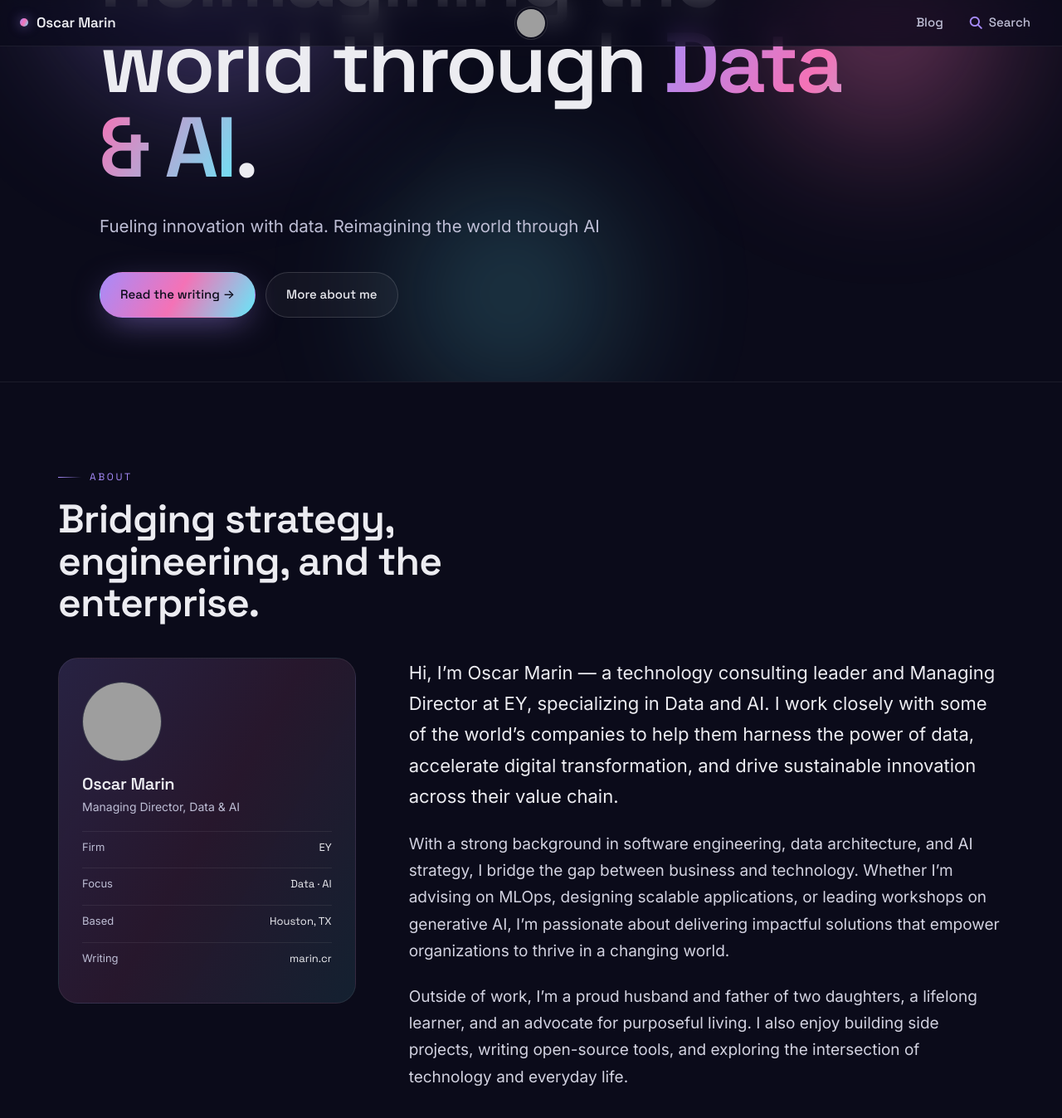
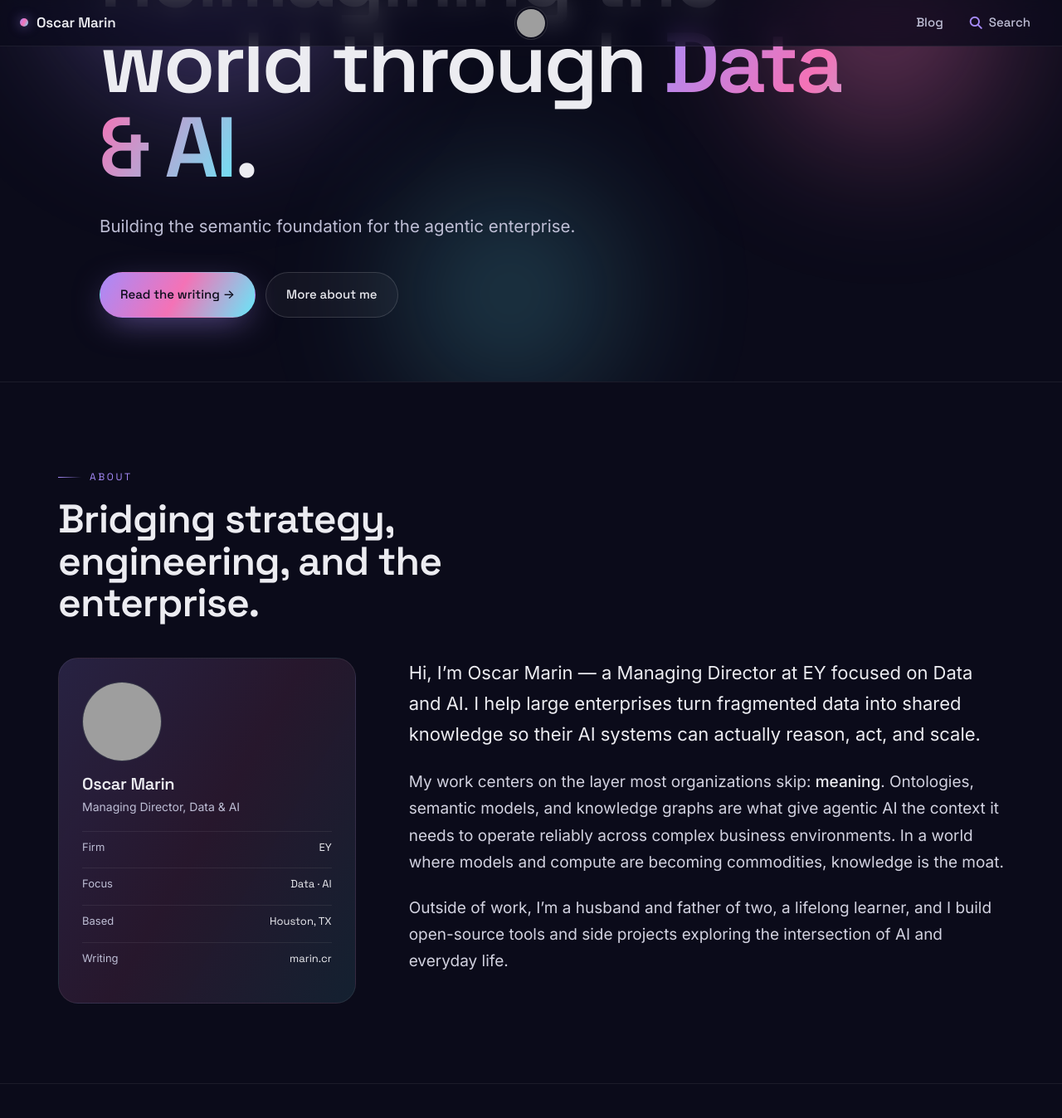
Before and after one commit to marinoscar/marinoscar.github.io, a Jekyll site: the page built from index.md, in a window 1280 px wide and 1400 px high, scrolled down 275 px. Shown: the top 1348 px of the window at 83% size. Built offline with Jekyll 4.4.1, drawn with Linux system fonts in a browser that asks for light colours; comment, search, counter and statistics services are not loaded; grey boxes are pictures that could not be loaded.

Commit message:
Refocus home page around semantic models and agentic AI
Co-Authored-By: Claude Opus 4.7 (1M context) <noreply@anthropic.com>

```diff
--- a/index.md
+++ b/index.md
@@ -1,11 +1,11 @@
 ---
 layout: home
 title: Oscar Marin
-subtitle: Fueling innovation with data. Reimagining the world through AI
+subtitle: Building the semantic foundation for the agentic enterprise.
 ---
 
-Hi, I’m Oscar Marin — a technology consulting leader and Managing Director at EY, specializing in Data and AI. I work closely with some of the world’s companies to help them harness the power of data, accelerate digital transformation, and drive sustainable innovation across their value chain.
+Hi, I’m Oscar Marin — a Managing Director at EY focused on Data and AI. I help large enterprises turn fragmented data into shared knowledge so their AI systems can actually reason, act, and scale.
 
-With a strong background in software engineering, data architecture, and AI strategy, I bridge the gap between business and technology. Whether I’m advising on MLOps, designing scalable applications, or leading workshops on generative AI, I’m passionate about delivering impactful solutions that empower organizations to thrive in a changing world.
+My work centers on the layer most organizations skip: **meaning**. Ontologies, semantic models, and knowledge graphs are what give agentic AI the context it needs to operate reliably across complex business environments. In a world where models and compute are becoming commodities, knowledge is the moat.
 
-Outside of work, I’m a proud husband and father of two daughters, a lifelong learner, and an advocate for purposeful living. I also enjoy building side projects, writing open-source tools, and exploring the intersection of technology and everyday life.
+Outside of work, I’m a husband and father of two, a lifelong learner, and I build open-source tools and side projects exploring the intersection of AI and everyday life.
```
